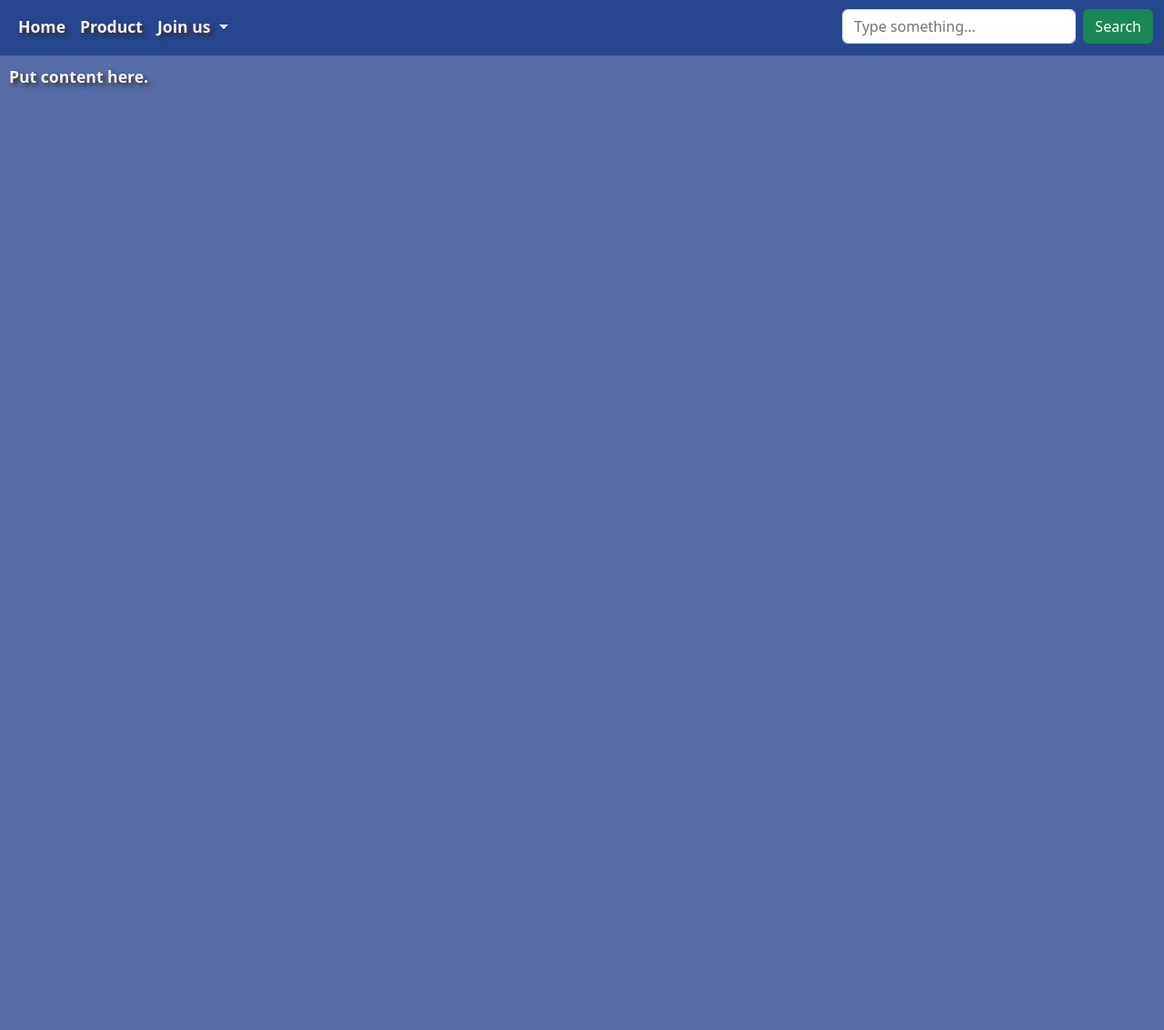
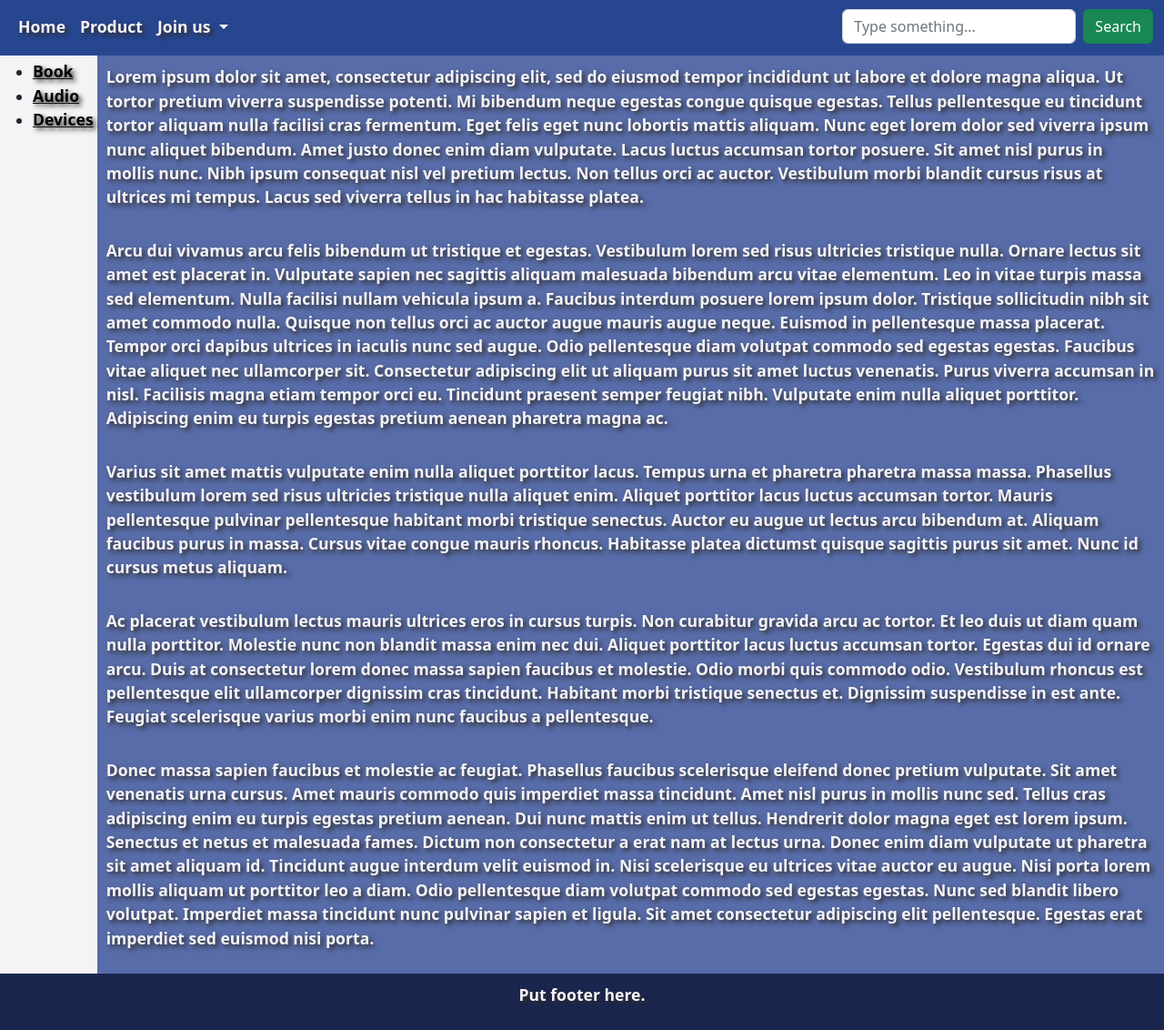
Before and after one commit to hieptth/car-retail-website, a PHP site: page / in a window 1280 px wide. Shown: the whole page at 91% size. Before the commit the page ends 97 px from the top, so only its background shows below. Run offline with PHP 8.4, Linux system fonts and the light colour scheme.

Commit message:
update layout

```diff
--- a/website/Landing.css
+++ b/website/Landing.css
@@ -26,6 +26,14 @@ body {
     background-color: #576ca8;
 }
 
+.dropdown-menu {
+    background-color: #576ca8;
+}
+
+.dropdown-item:hover {
+    background-color: #274690;
+}
+
 header {
     background-color: #274690;
     border-color: #274690;
@@ -35,20 +43,23 @@ header {
 section {
     display: -webkit-flex;
     display: flex;
+    flex-direction: row;
 }
 
 side {
-    -webkit-flex: 1;
-    -ms-flex: 1;
-    flex: 1;
+    padding: 5px;
+    max-width: 200px;
+    background-color: #f5f3f5;
+}
+
+content {
     padding: 2px;
 }
 
-content {
-    -webkit-flex: 5;
-    -ms-flex: 5;
-    flex: 5;
+footer {
+    background-color: #1b264f;
     padding: 10px;
+    text-align: center;
 }
 
 @media (max-width: 600px) {
--- a/website/index.html
+++ b/website/index.html
@@ -11,27 +11,6 @@
     </head>
 
     <body>
-
-        <!--
-        <header class='container-fluid'>
-            <div class="row">
-                <div class="col-sm-1 p-1 me-3">
-                    <button type="button" class="text btn">Home</button>
-                </div>
-                <div class="col-sm-1 p-1">
-                    <a href="#" type="button" class="text btn">Product</a>
-                </div>
-                <div class="col-sm-7 pt-1">
-                </div>
-                <div class="col-sm-1 p-1">
-                    <a href="#" type="button" class="text btn">Login</a>
-                </div>
-                <div class="col-sm-1 p-1">
-                    <a href="#" type="button" class="text btn">Register</a>
-                </div>
-            </div>
-        </header>
-        -->
         <header>
             <nav class="navbar navbar-expand-lg">
                 <div class="container-fluid">
@@ -55,12 +34,12 @@
                                 </a>
                                 <ul class="dropdown-menu" aria-labelledby="navbarDropdown">
                                     <!-- Drop down list -->
-                                    <li><a class="dropdown-item" href="#">Log in</a></li>
-                                    <li><a class="dropdown-item" href="#">Register</a></li>
+                                    <li><a class="dropdown-item text" href="#">Log in</a></li>
+                                    <li><a class="dropdown-item text" href="#">Register</a></li>
                                     <li>
                                         <hr class="dropdown-divider">
                                     </li>
-                                    <li><a class="dropdown-item" href="#">Contact us</a></li>
+                                    <li><a class="dropdown-item text" href="#">Contact us</a></li>
                                 </ul>
                             </li>
                         </ul>
@@ -76,12 +55,73 @@
 
 
 
-        <section>
-            <content>
-                <p class="text">Put content here.</p>
+        <section class="d-flex flex-row">
+            <side class="d-flex align-items-start flex-column flex-wrap p-1">
+                <ul>
+                    <li><a class="text-black text" href="#">Book</a></li>
+                    <li><a class="text-black text" href="#">Audio</a></li>
+                    <li><a class="text-black text" href="#">Devices</a></li>
+                </ul>
+            </side>
+
+
+            <content class="d-flex flex-column align-items-start flex-wrap">
+                <p class="text p-2">
+                    Lorem ipsum dolor sit amet, consectetur adipiscing elit, sed do eiusmod tempor incididunt ut labore
+                    et dolore magna aliqua. Ut tortor pretium viverra suspendisse potenti. Mi bibendum neque egestas
+                    congue quisque egestas. Tellus pellentesque eu tincidunt tortor aliquam nulla facilisi cras
+                    fermentum. Eget felis eget nunc lobortis mattis aliquam. Nunc eget lorem dolor sed viverra ipsum
+                    nunc aliquet bibendum. Amet justo donec enim diam vulputate. Lacus luctus accumsan tortor posuere.
+                    Sit amet nisl purus in mollis nunc. Nibh ipsum consequat nisl vel pretium lectus. Non tellus orci ac
+                    auctor. Vestibulum morbi blandit cursus risus at ultrices mi tempus. Lacus sed viverra tellus in hac
+                    habitasse platea.
+                </p>
+                <p class="text p-2">
+                    Arcu dui vivamus arcu felis bibendum ut tristique et egestas. Vestibulum lorem sed risus ultricies
+                    tristique nulla. Ornare lectus sit amet est placerat in. Vulputate sapien nec sagittis aliquam
+                    malesuada bibendum arcu vitae elementum. Leo in vitae turpis massa sed elementum. Nulla facilisi
+                    nullam vehicula ipsum a. Faucibus interdum posuere lorem ipsum dolor. Tristique sollicitudin nibh
+                    sit amet commodo nulla. Quisque non tellus orci ac auctor augue mauris augue neque. Euismod in
+                    pellentesque massa placerat. Tempor orci dapibus ultrices in iaculis nunc sed augue. Odio
+                    pellentesque diam volutpat commodo sed egestas egestas. Faucibus vitae aliquet nec ullamcorper sit.
+                    Consectetur adipiscing elit ut aliquam purus sit amet luctus venenatis. Purus viverra accumsan in
+                    nisl. Facilisis magna etiam tempor orci eu. Tincidunt praesent semper feugiat nibh. Vulputate enim
+                    nulla aliquet porttitor. Adipiscing enim eu turpis egestas pretium aenean pharetra magna ac.
+                </p>
+                <p class="text p-2">
+                    Varius sit amet mattis vulputate enim nulla aliquet porttitor lacus. Tempus urna et pharetra
+                    pharetra massa massa. Phasellus vestibulum lorem sed risus ultricies tristique nulla aliquet enim.
+                    Aliquet porttitor lacus luctus accumsan tortor. Mauris pellentesque pulvinar pellentesque habitant
+                    morbi tristique senectus. Auctor eu augue ut lectus arcu bibendum at. Aliquam faucibus purus in
+                    massa. Cursus vitae congue mauris rhoncus. Habitasse platea dictumst quisque sagittis purus sit
+                    amet. Nunc id cursus metus aliquam.
+                </p>
+                <p class="text p-2">
+                    Ac placerat vestibulum lectus mauris ultrices eros in cursus turpis. Non curabitur gravida arcu ac
+                    tortor. Et leo duis ut diam quam nulla porttitor. Molestie nunc non blandit massa enim nec dui.
+                    Aliquet porttitor lacus luctus accumsan tortor. Egestas dui id ornare arcu. Duis at consectetur
+                    lorem donec massa sapien faucibus et molestie. Odio morbi quis commodo odio. Vestibulum rhoncus est
+                    pellentesque elit ullamcorper dignissim cras tincidunt. Habitant morbi tristique senectus et.
+                    Dignissim suspendisse in est ante. Feugiat scelerisque varius morbi enim nunc faucibus a
+                    pellentesque.
+                </p>
+                <p class="text p-2">
+                    Donec massa sapien faucibus et molestie ac feugiat. Phasellus faucibus scelerisque eleifend donec
+                    pretium vulputate. Sit amet venenatis urna cursus. Amet mauris commodo quis imperdiet massa
+                    tincidunt. Amet nisl purus in mollis nunc sed. Tellus cras adipiscing enim eu turpis egestas pretium
+                    aenean. Dui nunc mattis enim ut tellus. Hendrerit dolor magna eget est lorem ipsum. Senectus et
+                    netus et malesuada fames. Dictum non consectetur a erat nam at lectus urna. Donec enim diam
+                    vulputate ut pharetra sit amet aliquam id. Tincidunt augue interdum velit euismod in. Nisi
+                    scelerisque eu ultrices vitae auctor eu augue. Nisi porta lorem mollis aliquam ut porttitor leo a
+                    diam. Odio pellentesque diam volutpat commodo sed egestas egestas. Nunc sed blandit libero volutpat.
+                    Imperdiet massa tincidunt nunc pulvinar sapien et ligula. Sit amet consectetur adipiscing elit
+                    pellentesque. Egestas erat imperdiet sed euismod nisi porta.
+                </p>
             </content>
         </section>
 
-        <footer></footer>
+        <footer class="container-fluid ">
+            <p class="text">Put footer here.</p>
+        </footer>
     </body>
 </html>
```
